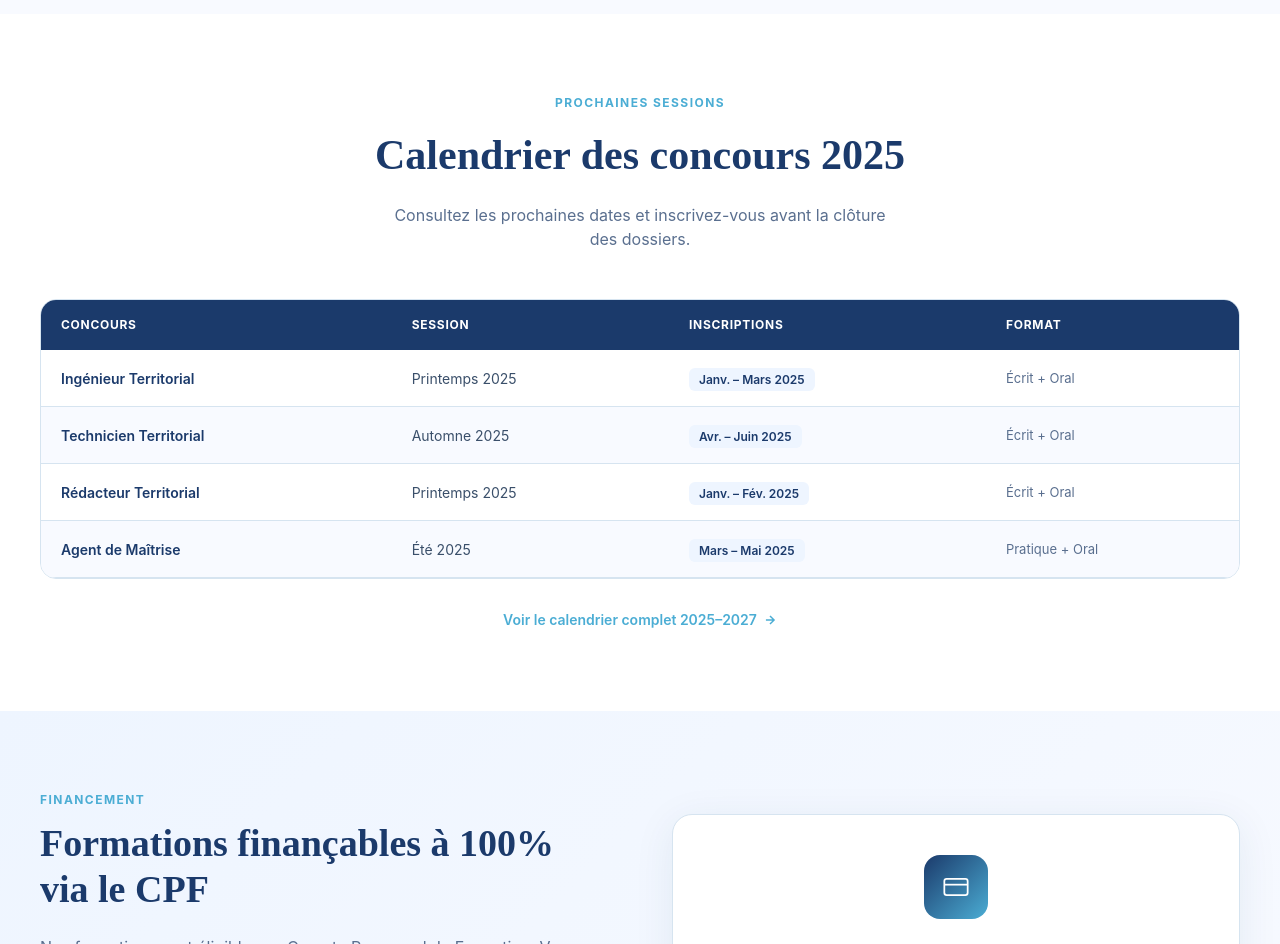
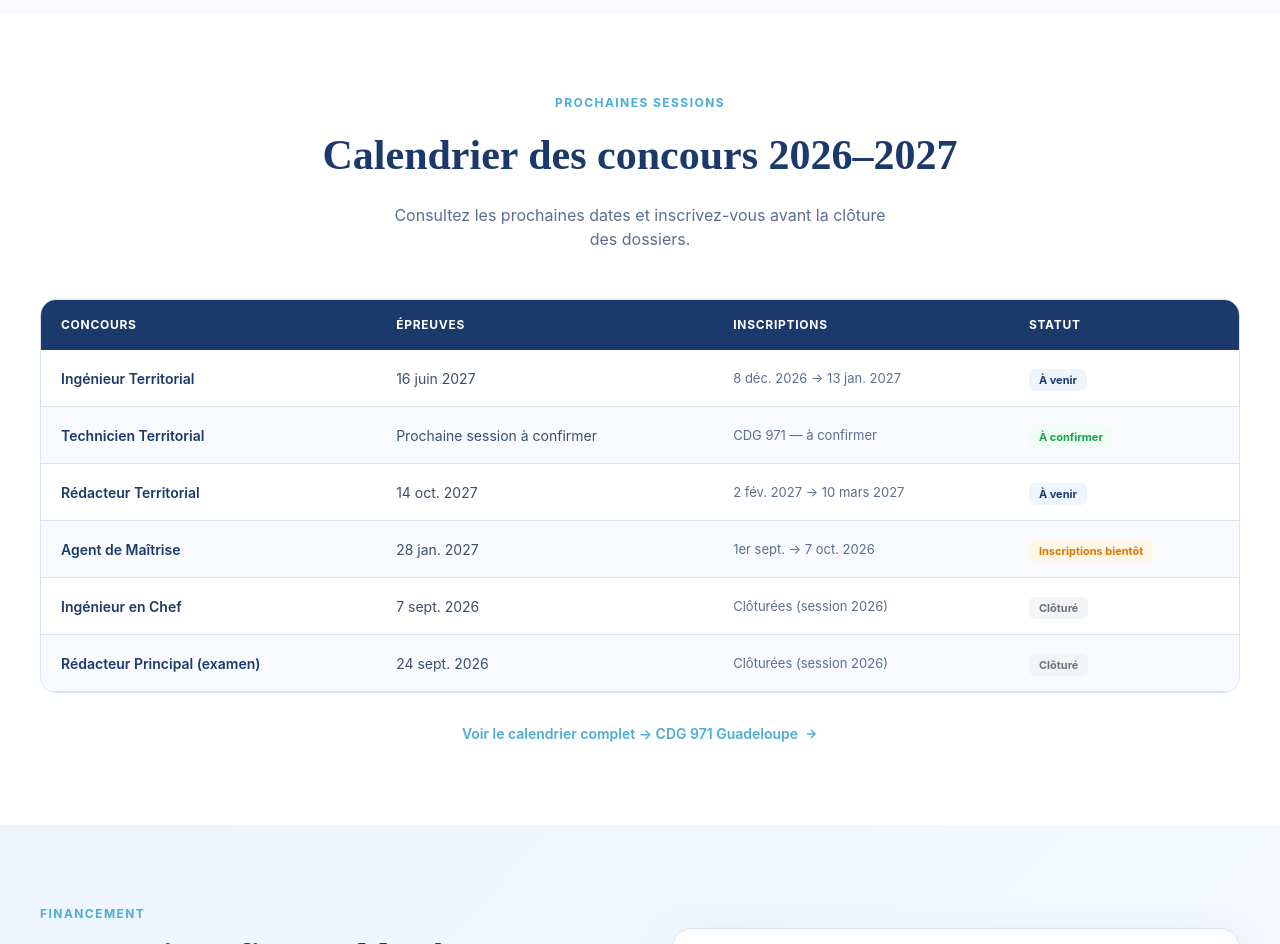
Before and after one commit to jmd971/evolutia, a Next.js app: page / in a window 1280 px wide. Shown: the part 3100-4044 px from the top of the page. Built offline with nearby package versions, Linux system fonts and the light colour scheme.

Commit message:
Homepage : calendrier mis à jour avec dates officielles 2026-2027 (CNFPT/CDG971)

```diff
--- a/app/page.tsx
+++ b/app/page.tsx
@@ -87,10 +87,12 @@ const TEMOIGNAGES = [
 ];
 
 const CONCOURS = [
-  { concours: "Ingénieur Territorial", session: "Printemps 2025", inscription: "Janv. – Mars 2025", format: "Écrit + Oral" },
-  { concours: "Technicien Territorial", session: "Automne 2025", inscription: "Avr. – Juin 2025", format: "Écrit + Oral" },
-  { concours: "Rédacteur Territorial", session: "Printemps 2025", inscription: "Janv. – Fév. 2025", format: "Écrit + Oral" },
-  { concours: "Agent de Maîtrise", session: "Été 2025", inscription: "Mars – Mai 2025", format: "Pratique + Oral" },
+  { concours: "Ingénieur Territorial", session: "16 juin 2027", inscription: "8 déc. 2026 → 13 jan. 2027", format: "Écrit + Oral", statut: "À venir" },
+  { concours: "Technicien Territorial", session: "Prochaine session à confirmer", inscription: "CDG 971 — à confirmer", format: "Écrit + Oral", statut: "À confirmer" },
+  { concours: "Rédacteur Territorial", session: "14 oct. 2027", inscription: "2 fév. 2027 → 10 mars 2027", format: "Écrit + Oral", statut: "À venir" },
+  { concours: "Agent de Maîtrise", session: "28 jan. 2027", inscription: "1er sept. → 7 oct. 2026", format: "Pratique + Oral", statut: "Inscriptions bientôt" },
+  { concours: "Ingénieur en Chef", session: "7 sept. 2026", inscription: "Clôturées (session 2026)", format: "Écrit + Oral", statut: "Clôturé" },
+  { concours: "Rédacteur Principal (examen)", session: "24 sept. 2026", inscription: "Clôturées (session 2026)", format: "RAEP + Oral", statut: "Clôturé" },
 ];
 
 export default function Home() {
@@ -370,7 +372,7 @@ export default function Home() {
         <div style={{ maxWidth: 1200, margin: "0 auto" }}>
           <div style={{ textAlign: "center", marginBottom: 48 }}>
             <div style={{ color: "#4BADD4", fontSize: 12, fontWeight: 700, letterSpacing: "0.12em", textTransform: "uppercase", marginBottom: 12 }}>Prochaines sessions</div>
-            <h2 style={{ fontFamily: "'Playfair Display', serif", fontSize: "clamp(28px, 4vw, 42px)", fontWeight: 800, color: "#1B3A6B", margin: "0 0 16px 0" }}>Calendrier des concours 2025</h2>
+            <h2 style={{ fontFamily: "'Playfair Display', serif", fontSize: "clamp(28px, 4vw, 42px)", fontWeight: 800, color: "#1B3A6B", margin: "0 0 16px 0" }}>Calendrier des concours 2026–2027</h2>
             <p style={{ color: "#5a6f8f", fontSize: 16, maxWidth: 500, margin: "0 auto" }}>Consultez les prochaines dates et inscrivez-vous avant la clôture des dossiers.</p>
           </div>
 
@@ -378,29 +380,38 @@ export default function Home() {
             <table style={{ width: "100%", borderCollapse: "collapse" }}>
               <thead>
                 <tr style={{ background: "#1B3A6B" }}>
-                  {["Concours", "Session", "Inscriptions", "Format"].map(h => (
+                  {["Concours", "Épreuves", "Inscriptions", "Statut"].map(h => (
                     <th key={h} style={{ padding: "16px 20px", textAlign: "left", color: "white", fontSize: 12, fontWeight: 700, letterSpacing: "0.06em", textTransform: "uppercase" }}>{h}</th>
                   ))}
                 </tr>
               </thead>
               <tbody>
-                {CONCOURS.map((c, i) => (
+                {CONCOURS.map((c, i) => {
+                  const statutColors: Record<string, {bg:string,text:string}> = {
+                    "À venir": {bg:"#EEF5FF", text:"#1B3A6B"},
+                    "Inscriptions bientôt": {bg:"#FFF7E6", text:"#d97706"},
+                    "Clôturé": {bg:"#F3F4F6", text:"#6b7280"},
+                    "À confirmer": {bg:"#F0FDF4", text:"#16a34a"},
+                  };
+                  const sc = statutColors[c.statut] ?? {bg:"#EEF5FF", text:"#1B3A6B"};
+                  return (
                     <tr key={i} style={{ background: i % 2 === 0 ? "white" : "#F8FAFF", borderBottom: "1px solid #D6E4F0" }}>
                       <td style={{ padding: "16px 20px", fontWeight: 600, color: "#1B3A6B", fontSize: 14 }}>{c.concours}</td>
                       <td style={{ padding: "16px 20px", color: "#3a4f6a", fontSize: 14 }}>{c.session}</td>
+                      <td style={{ padding: "16px 20px", color: "#5a6f8f", fontSize: 13 }}>{c.inscription}</td>
                       <td style={{ padding: "16px 20px" }}>
-                      <span style={{ background: "#EEF5FF", color: "#1B3A6B", fontSize: 12, fontWeight: 600, padding: "4px 10px", borderRadius: 6 }}>{c.inscription}</span>
+                        <span style={{ background: sc.bg, color: sc.text, fontSize: 11, fontWeight: 700, padding: "4px 10px", borderRadius: 6 }}>{c.statut}</span>
                       </td>
-                    <td style={{ padding: "16px 20px", color: "#5a6f8f", fontSize: 13 }}>{c.format}</td>
                     </tr>
-                ))}
+                  );
+                })}
               </tbody>
             </table>
           </div>
 
           <div style={{ textAlign: "center", marginTop: 28 }}>
             <a href="/calendrier-concours-guadeloupe" style={{ color: "#4BADD4", fontSize: 14, fontWeight: 600, textDecoration: "none", display: "inline-flex", alignItems: "center", gap: 6 }}>
-              Voir le calendrier complet 2025–2027
+              Voir le calendrier complet → CDG 971 Guadeloupe
               <svg width="14" height="14" viewBox="0 0 24 24" fill="none" stroke="currentColor" strokeWidth="2.5"><path d="M5 12h14M12 5l7 7-7 7"/></svg>
             </a>
           </div>
```
Lines whose indentation alone changed are shown as unchanged.
